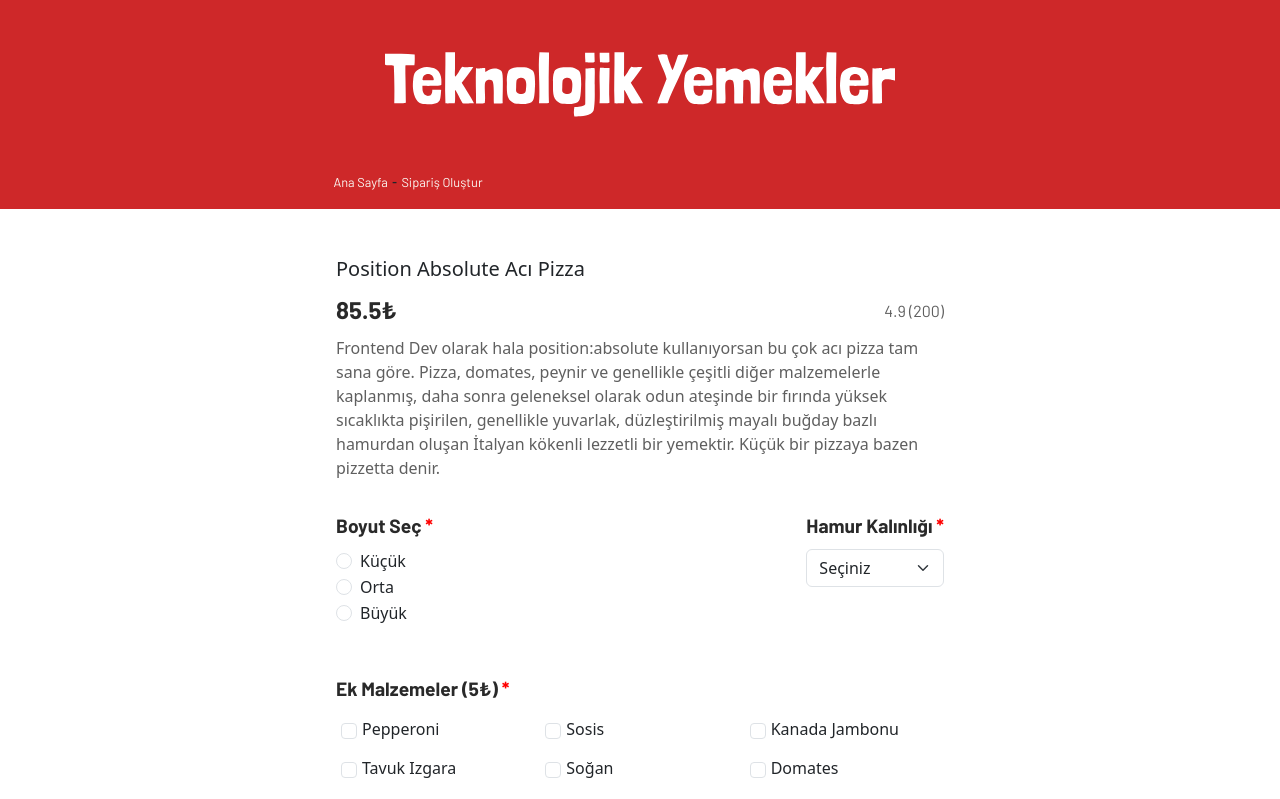
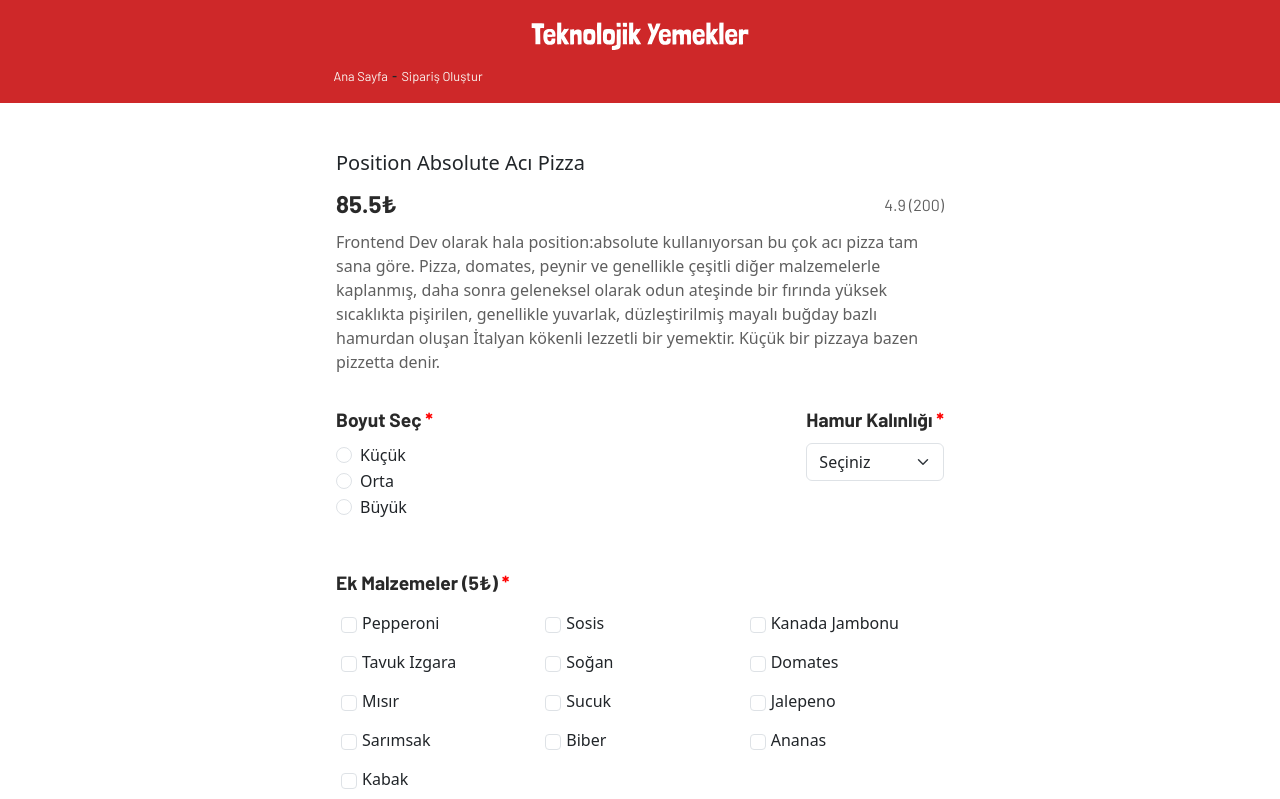
Before and after one commit to anilteoman/fsweb-s8-challenge-pizza, a React (Vite) app: page /SiparisSayfa in a window 1280 px wide. Shown: the top 799 px of the page. Built offline with nearby package versions, Linux system fonts and the light colour scheme; a web font is replaced by a local one.

Commit message:
IT1 DONE

```diff
--- a/src/App.css
+++ b/src/App.css
@@ -82,13 +82,16 @@
 
 .siparisHeader {
   background: #ce2829;
+  padding: 0;
+  text-align: center;
 
-  display: flex;
-  flex-direction: column;
 }
 .siparisHeaderLogo {
-  scale: 0.4;
-  padding: 0.1rem;
+  scale: 0.6;
+  padding-top: 1rem;
+  margin: auto;
+
+  align-items: center;
 }
 
 nav {
```
